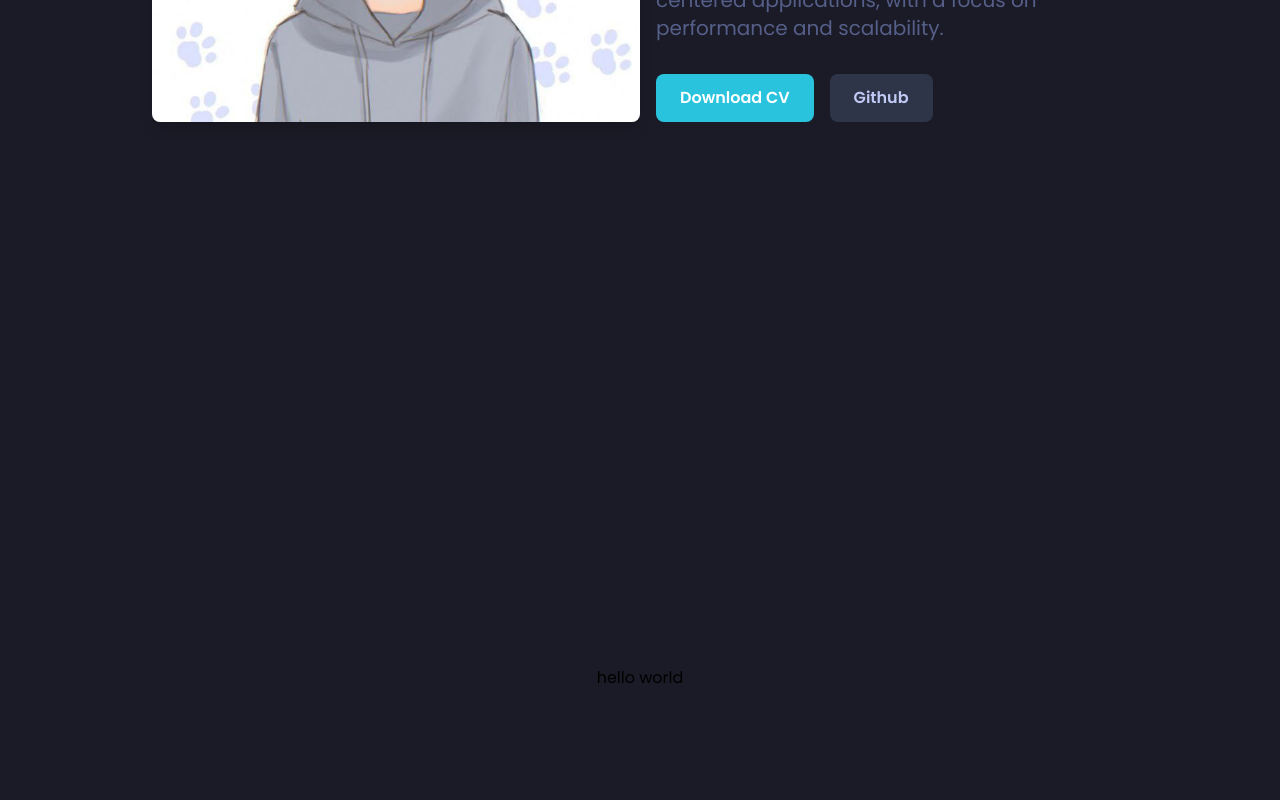
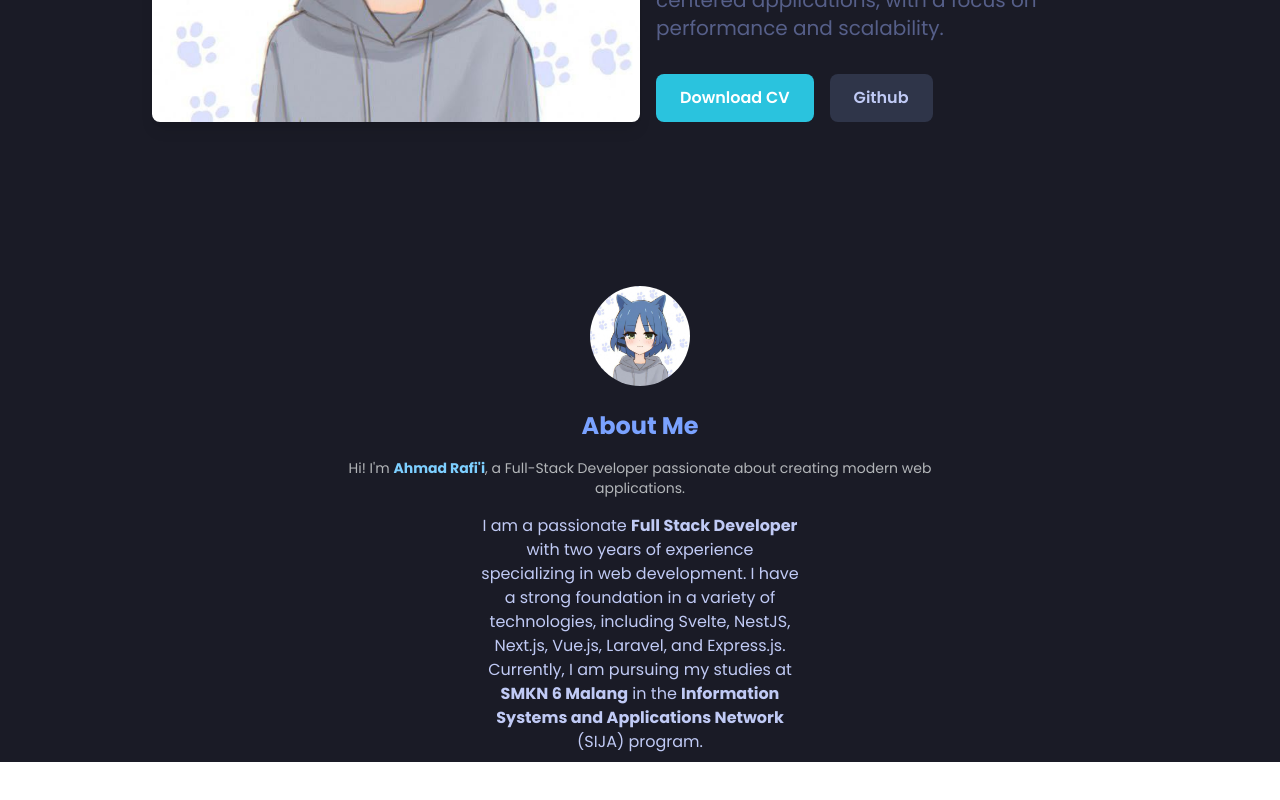
Before and after one commit to jpurmanto/svelte-porto, a SvelteKit app: page / in a window 1280 px wide. Shown: the part 522-1322 px from the top of the page. After the commit the page ends 1284 px from the top, so only its background shows below. Built offline with nearby package versions, Linux system fonts and the light colour scheme; a web font is replaced by a local one.

Commit message:
ui(about me)

```diff
--- a/src/components/layouts/AboutLayout.svelte
+++ b/src/components/layouts/AboutLayout.svelte
@@ -1,5 +1,21 @@
-<div class="flex justify-center items-center h-screen bg-tokyo-night-background">
-  <div>
-  <h1>hello world</h1>
+<div class="flex justify-center items-center bg-tokyo-night-background py-2">
+  <div class="text-center w-full max-w-2xl px-4">
+    <div class="flex justify-center items-center mb-6">
+      <img
+        src="./profile.jpg"
+        alt="Ahmad Rafi'i Profile Image"
+        class="w-[100px] h-[100px] rounded-full"
+      />
+    </div>
+    <h1 class="font-bold text-2xl text-[#7aa2ff] mt-2">About Me</h1>
+    <p class="mt-4 text-sm text-[#b3b6b9]">
+      Hi! I'm <strong class="text-tokyo-night-cyan">Ahmad Rafi'i</strong>, a
+      Full-Stack Developer passionate about creating modern web applications.
+    </p>
+    <div class="mt-4 text-tokyo-night-foreground mx-auto max-w-[90%] md:max-w-[50%] sm:w-1/2 w-auto">
+      <p class="text-sm md:text-base">
+        I am a passionate <strong>Full Stack Developer</strong> with two years of experience specializing in web development. I have a strong foundation in a variety of technologies, including Svelte, NestJS, Next.js, Vue.js, Laravel, and Express.js. Currently, I am pursuing my studies at <strong>SMKN 6 Malang</strong> in the <strong>Information Systems and Applications Network</strong> (SIJA) program.
+      </p>
+    </div>
   </div>
 </div>
```
